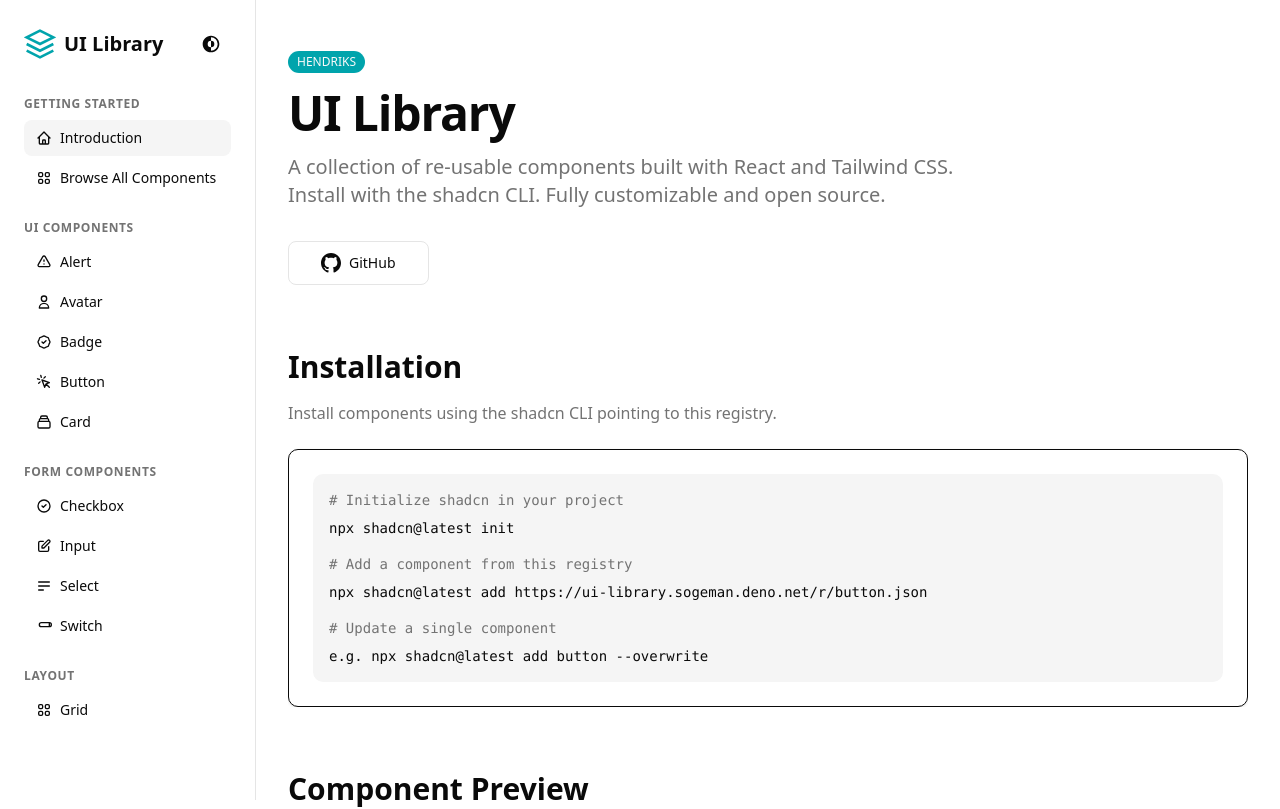
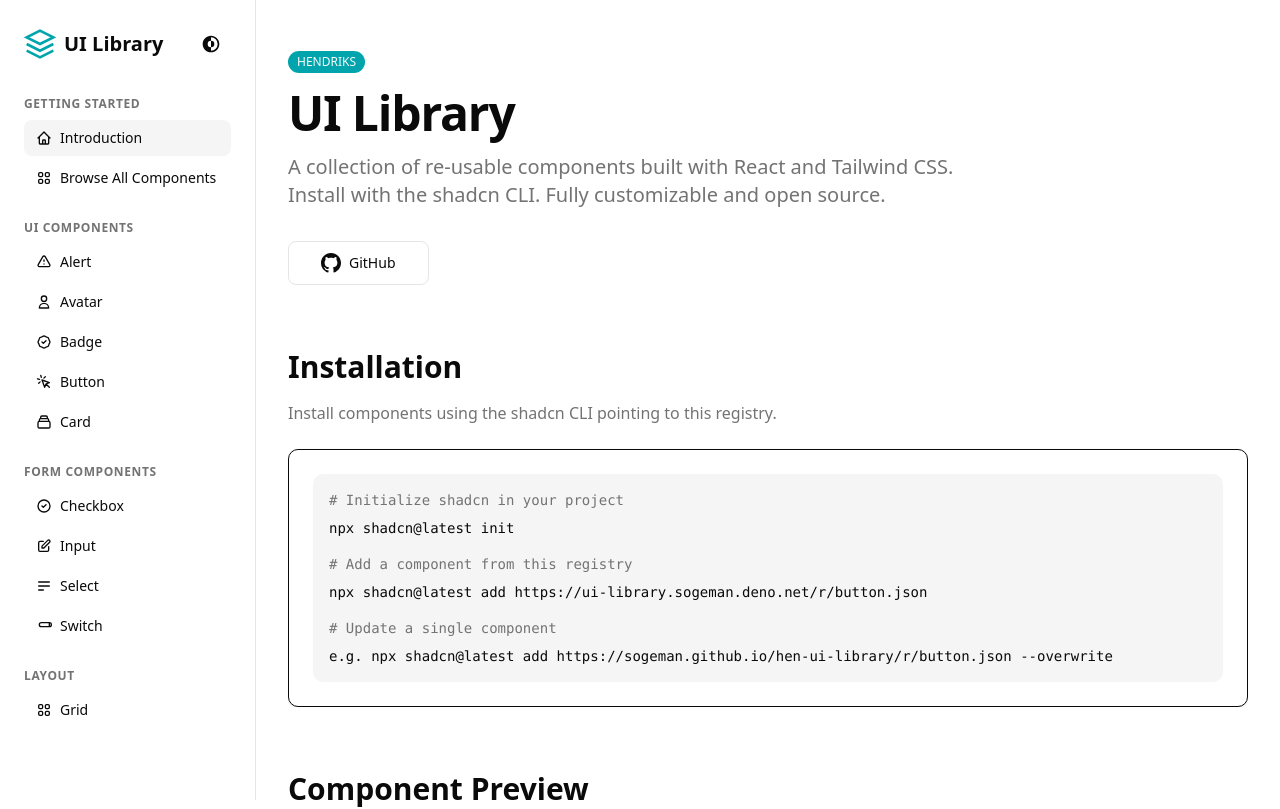
Before and after one commit to Sogeman/hen-ui-library, a React (Vite) app: page / in a window 1280 px wide. Shown: the top 809 px of the page. Built offline with nearby package versions, Linux system fonts and the light colour scheme.

Commit message:
chore: fixes update link

```diff
--- a/src/pages/Home.tsx
+++ b/src/pages/Home.tsx
@@ -54,7 +54,10 @@ export default function Home() {
             <div className="mt-4 mb-2 text-muted-foreground">
               # Update a single component
             </div>
-            <div>e.g. npx shadcn@latest add button --overwrite</div>
+            <div>
+              e.g. npx shadcn@latest add
+              https://sogeman.github.io/hen-ui-library/r/button.json --overwrite
+            </div>
           </div>
         </Card>
       </div>
```
